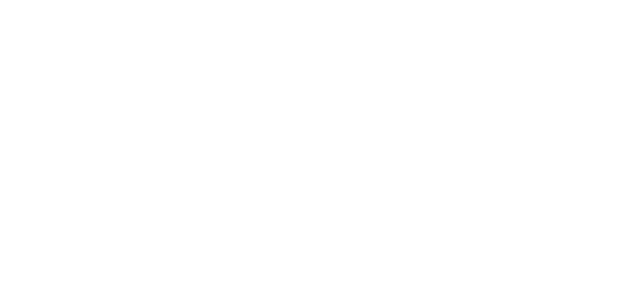
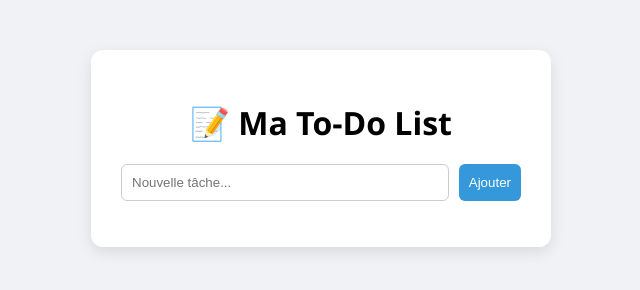
Before and after one commit to Nantenaina-Maminirina-Ranaivosoa/to-do-list, a plain HTML site: page index.html in a window 1280 px wide. Shown: the whole page, without its empty margins (319-959 px from the left). Drawn offline with Linux system fonts and the light colour scheme.

Commit message:
add style

```diff
--- a/index.html
+++ b/index.html
@@ -3,9 +3,17 @@
 <head>
     <meta charset="UTF-8">
     <meta name="viewport" content="width=device-width, initial-scale=1.0">
-    <title>Document</title>
+    <title>To-Do-List</title>
+    <link rel="stylesheet" href="styles.css">
 </head>
 <body>
-
+    <div class="container">
+        <h1>📝 Ma To-Do List</h1>
+        <div class="input-section">
+          <input type="text" id="todo-input" placeholder="Nouvelle tâche..." />
+          <button id="add-btn">Ajouter</button>
+        </div>
+        <ul id="todo-list"></ul>
+      </div>
 </body>
 </html>
--- /dev/null
+++ b/styles.css
@@ -0,0 +1,49 @@
+body {
+    margin: 0;
+    font-family: 'Segoe UI', sans-serif;
+    background-color: #f0f2f5;
+    display: flex;
+    justify-content: center;
+    align-items: flex-start;
+    min-height: 100vh;
+    padding-top: 50px;
+  }
+
+  .container {
+    background: white;
+    padding: 30px;
+    border-radius: 12px;
+    box-shadow: 0 5px 15px rgba(0,0,0,0.1);
+    width: 90%;
+    max-width: 400px;
+  }
+
+  h1 {
+    text-align: center;
+    margin-bottom: 20px;
+  }
+
+  .input-section {
+    display: flex;
+    gap: 10px;
+  }
+
+  input[type="text"] {
+    flex: 1;
+    padding: 10px;
+    border: 1px solid #ccc;
+    border-radius: 6px;
+  }
+
+  button {
+    padding: 10px;
+    background-color: #3498db;
+    color: white;
+    border: none;
+    border-radius: 6px;
+    cursor: pointer;
+  }
+
+  button:hover {
+    background-color: #2980b9;
+  }
```
